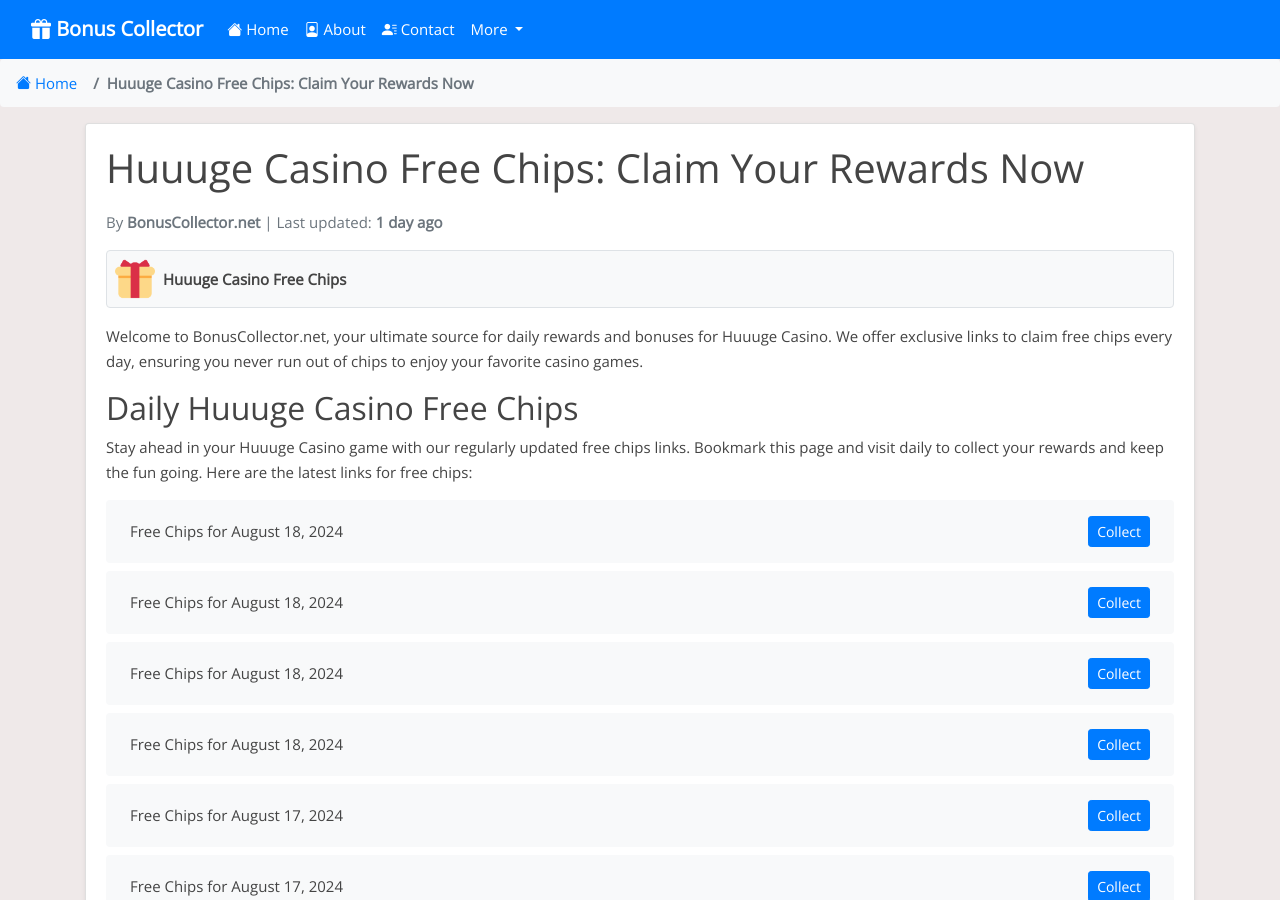
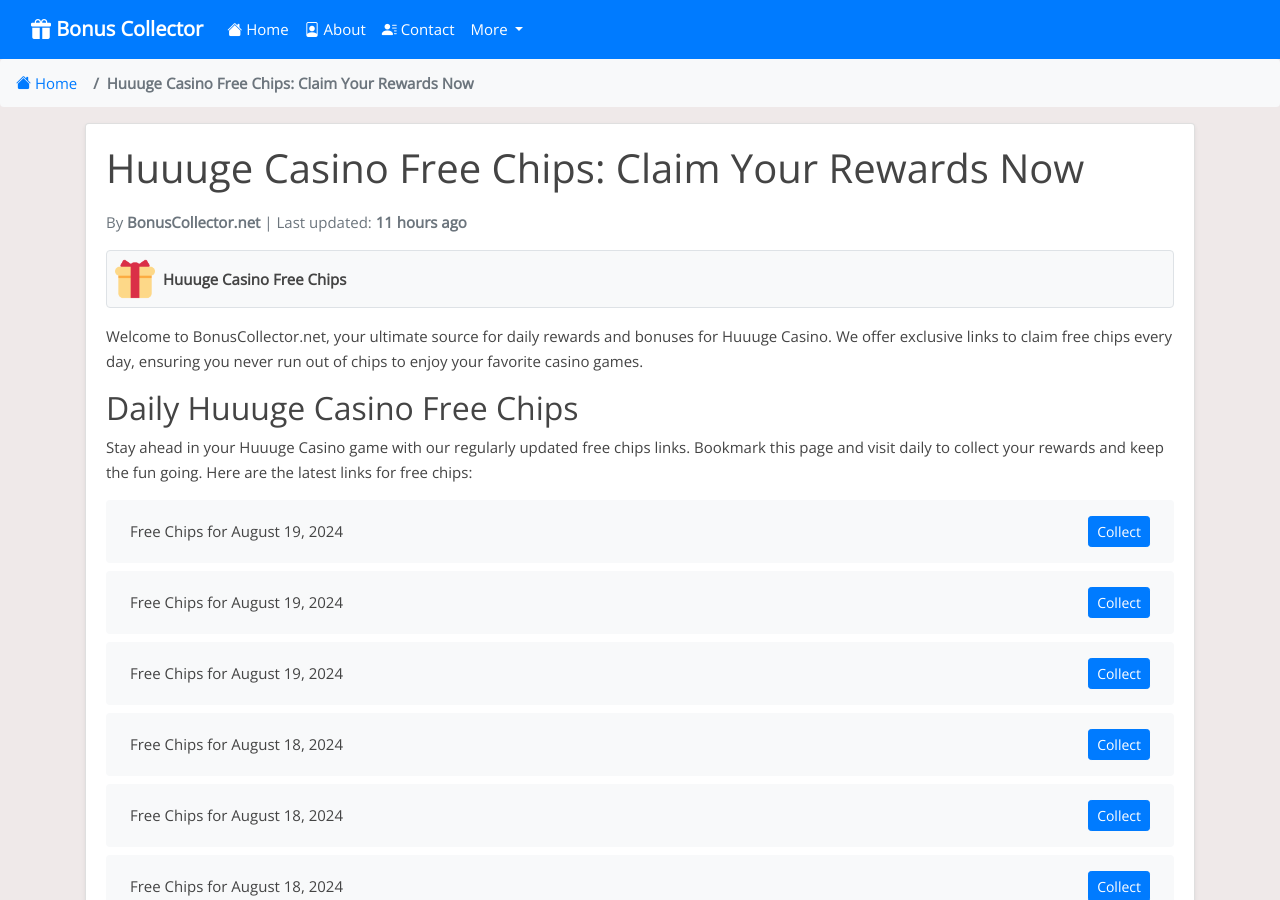
Before and after one commit to Prollad99/bs-net, a Jekyll site: the page built from _posts/2024-06-29-huuuge-casino.md, in a window 1280 px wide and 900 px high. Built offline with Jekyll 4.4.1, drawn with Linux system fonts in a browser that asks for light colours; nearby versions of some CDN libraries; comment, search, counter and statistics services are not loaded; some of the changed text lies outside the part shown.

Commit message:
Update huuuge-casino reward links and last modified date

```diff
--- a/_data/include_files.yml
+++ b/_data/include_files.yml
@@ -53,7 +53,7 @@
   last_modified: 2024-08-19 03:11:20
 
 huuuge-casino.html:
-  last_modified: 2024-08-18 10:26:20
+  last_modified: 2024-08-19 16:12:07
 
 island-king.html:
   last_modified: 2024-08-06 14:33:34
--- a/_includes/huuuge-casino.html
+++ b/_includes/huuuge-casino.html
@@ -1,4 +1,16 @@
 <ul class="list-group mt-3 mb-4">
+  <li class="list-group-item d-flex justify-content-between align-items-center">
+    <span>Free Chips for August 19, 2024</span>
+    <a href="https://2rc7.app.link/pRtbDiTTbMb" class="btn btn-primary btn-sm">Collect</a>
+  </li>
+  <li class="list-group-item d-flex justify-content-between align-items-center">
+    <span>Free Chips for August 19, 2024</span>
+    <a href="http://2rc7.app.link/KCFctKQTbMb" class="btn btn-primary btn-sm">Collect</a>
+  </li>
+  <li class="list-group-item d-flex justify-content-between align-items-center">
+    <span>Free Chips for August 19, 2024</span>
+    <a href="https://2rc7.app.link/T9sLRzkETLb" class="btn btn-primary btn-sm">Collect</a>
+  </li>
   <li class="list-group-item d-flex justify-content-between align-items-center">
     <span>Free Chips for August 18, 2024</span>
     <a href="https://2rc7.app.link/GIEaVzkETLb" class="btn btn-primary btn-sm">Collect</a>
@@ -387,16 +399,4 @@
     <span>Free Chips for Invalid Date</span>
     <a href="https://2rc7.app.link/kwAFQHvHZKb" class="btn btn-primary btn-sm">Collect</a>
   </li>
-  <li class="list-group-item d-flex justify-content-between align-items-center">
-    <span>Free Chips for Invalid Date</span>
-    <a href="https://2rc7.app.link/tPNYMHvHZKb" class="btn btn-primary btn-sm">Collect</a>
-  </li>
-  <li class="list-group-item d-flex justify-content-between align-items-center">
-    <span>Free Chips for Invalid Date</span>
-    <a href="https://2rc7.app.link/bdnmUHvHZKb" class="btn btn-primary btn-sm">Collect</a>
-  </li>
-  <li class="list-group-item d-flex justify-content-between align-items-center">
-    <span>Free Chips for Invalid Date</span>
-    <a href="https://2rc7.app.link/9oMt6fE9JKb" class="btn btn-primary btn-sm">Collect</a>
-  </li>
 </ul>
```
Also changed, not shown: links-json/huuuge-casino.json (+12 -9 lines).
